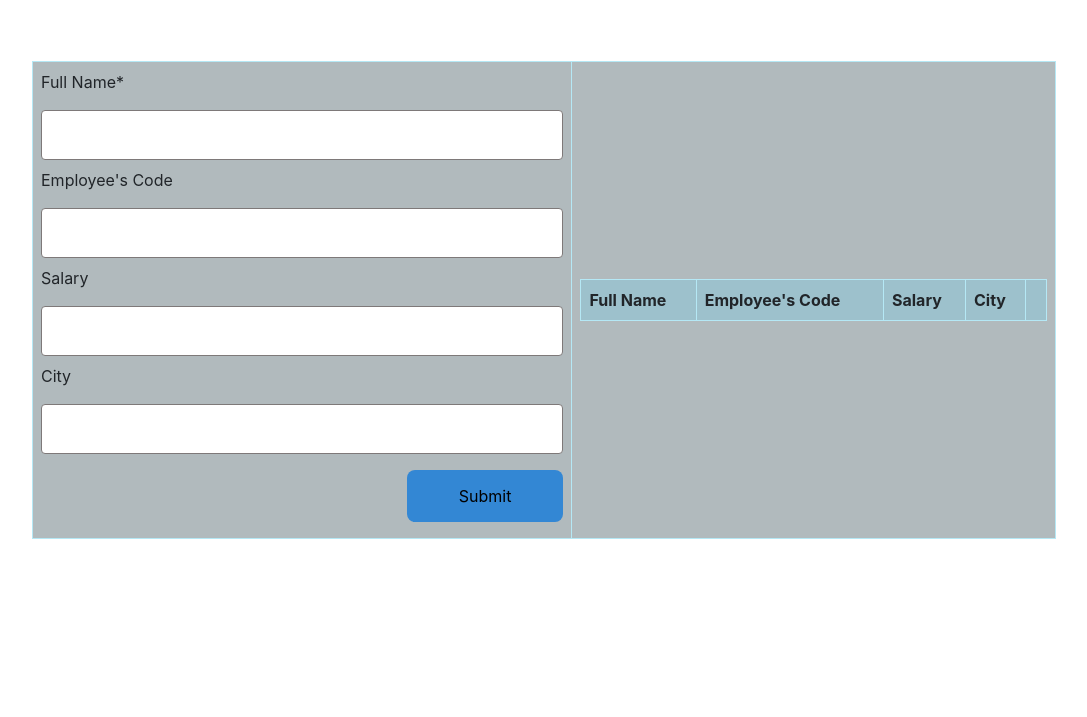
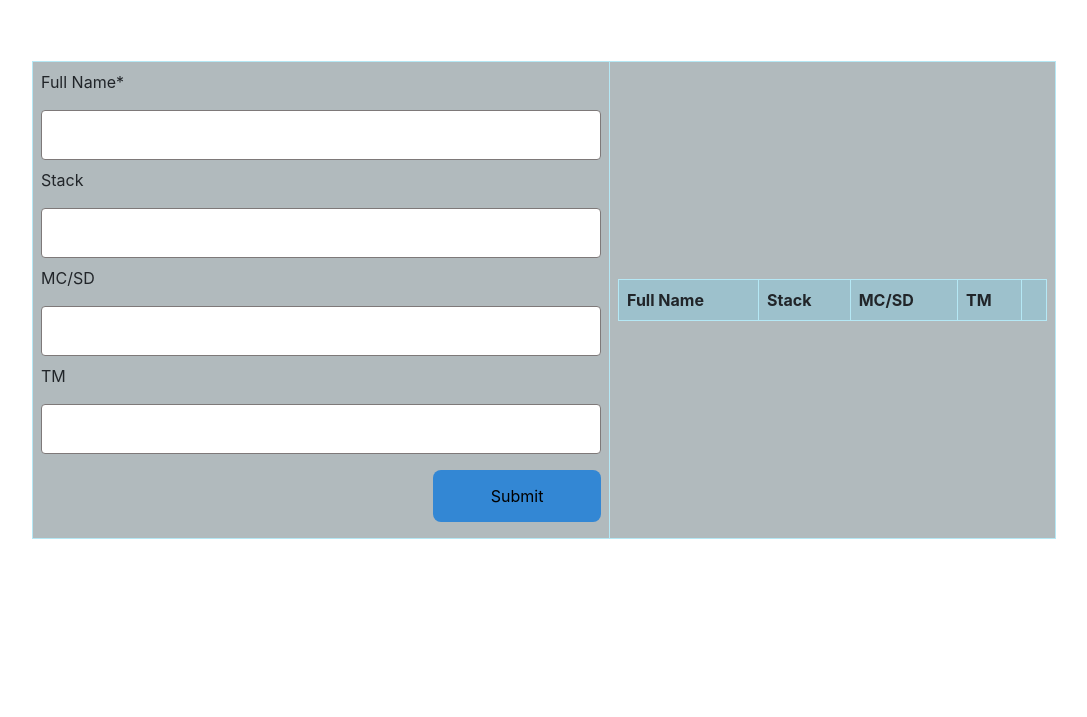
Before and after one commit to DannyMyles/javascript_Crud, a plain HTML site: page index.html in a window 1280 px wide. Shown: the part 83-800 px from the top of the page, without its empty margins (96-1183 px from the left). Drawn offline with nearby package versions, Linux system fonts and the light colour scheme.

Commit message:
this commit fields

```diff
--- a/index.html
+++ b/index.html
@@ -12,9 +12,9 @@
 <script src="https://cdn.jsdelivr.net/npm/bootstrap@4.0.0/dist/js/bootstrap.min.js" integrity="sha384-JZR6Spejh4U02d8jOt6vLEHfe/JQGiRRSQQxSfFWpi1MquVdAyjUar5+76PVCmYl" crossorigin="anonymous"></script>
 
 <body>
-    <h1> Javascript CRUD OPPERATIONS </h1>
+    <h1> JAVASCRIPT CRUD OPPERATIONS </h1>
     <p>
-        You Can Add an Employee, Update and also Delete  an Employee
+        You Can Add Update and also Delete  an Student
     </p>
     <table>
         <tr>
@@ -25,16 +25,16 @@
                         <input type="text" name="fullName" id="fullName">
                     </div>
                     <div>
-                        <label>Employee's Code</label>
-                        <input type="text" name="empCode" id="empCode">
+                        <label>Stack</label>
+                        <input type="text" name="stack" id="stack">
                     </div>
                     <div>
-                        <label>Salary</label>
-                        <input type="text" name="salary" id="salary">
+                        <label>MC/SD</label>
+                        <input type="text" name="mc/sd" id="mc/sd">
                     </div>
                     <div>
-                        <label>City</label>
-                        <input type="text" name="city" id="city">
+                        <label>TM</label>
+                        <input type="text" name="tm" id="city">
                     </div>
                     <div  class="form-action-buttons">
                         <input type="submit" value="Submit">
@@ -46,9 +46,9 @@
                     <thead>
                         <tr>
                             <th>Full Name</th>
-                            <th>Employee's Code</th>
-                            <th>Salary</th>
-                            <th>City</th>
+                            <th>Stack</th>
+                            <th>MC/SD</th>
+                            <th>TM</th>
                             <th></th>
                         </tr>
                     </thead>
```
